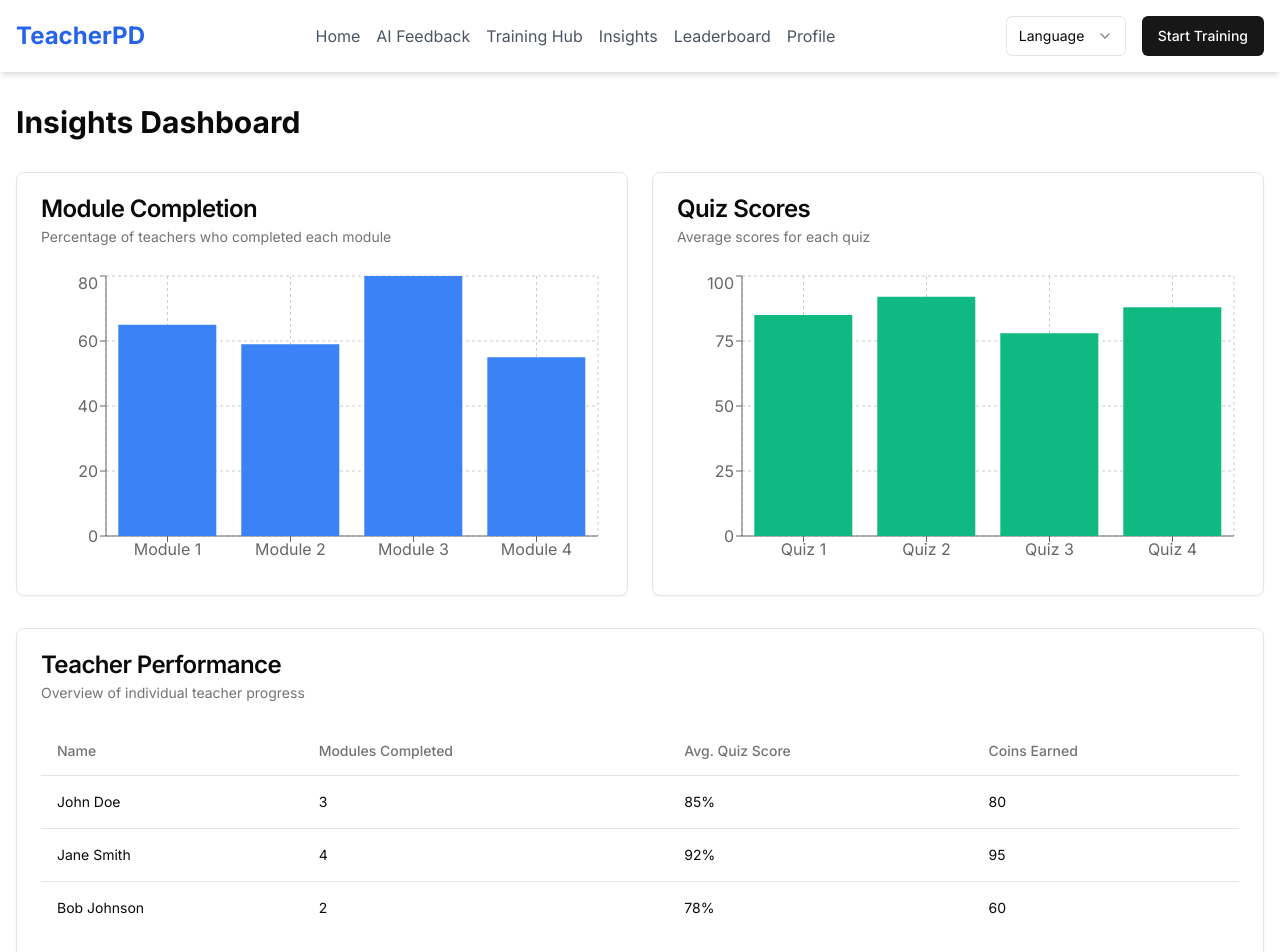
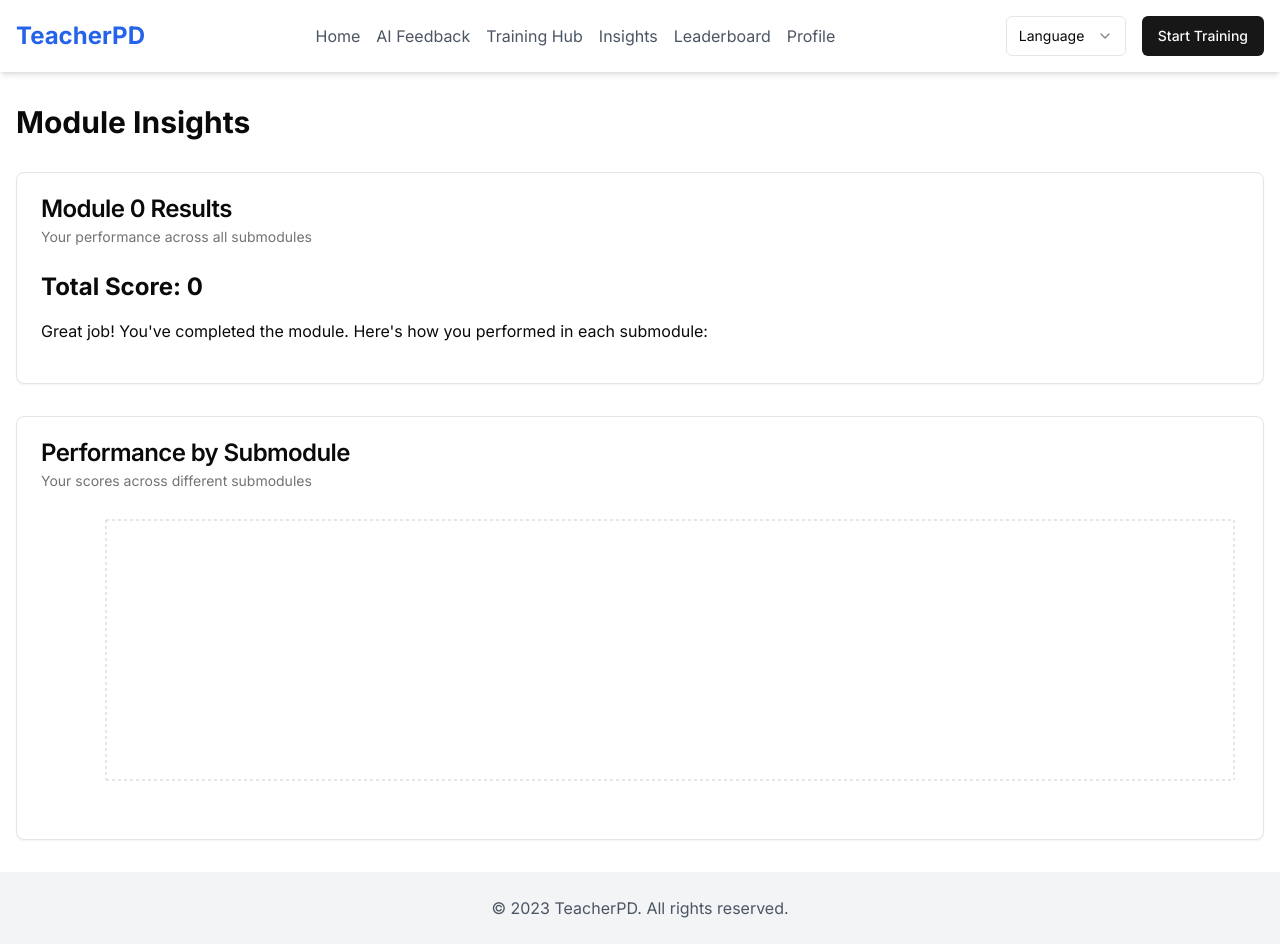
Before and after one commit to JDeep1234/Shikshak_Saathi, a Next.js app: page /insights in a window 1280 px wide. Shown: the top 952 px of the page. Built offline with nearby package versions, Linux system fonts and the light colour scheme.

Commit message:
Add files via upload

```diff
--- /dev/null
+++ b/app/insights/loading.tsx
@@ -0,0 +1,3 @@
+export default function Loading() {
+    return null
+  }
--- a/app/insights/page.tsx
+++ b/app/insights/page.tsx
@@ -1,128 +1,68 @@
 "use client"
 
+import { useEffect, useState } from "react"
+import { useSearchParams } from "next/navigation"
 import { Card, CardContent, CardDescription, CardHeader, CardTitle } from "@/components/ui/card"
-import { Table, TableBody, TableCell, TableHead, TableHeader, TableRow } from "@/components/ui/table"
-import { BarChart, Bar, XAxis, YAxis, CartesianGrid, Tooltip, ResponsiveContainer, PieChart, Pie, Cell } from "recharts"
+import { BarChart, Bar, XAxis, YAxis, CartesianGrid, Tooltip, ResponsiveContainer } from "recharts"
 
-const moduleCompletionData = [
-  { name: "Module 1", completed: 65 },
-  { name: "Module 2", completed: 59 },
-  { name: "Module 3", completed: 80 },
-  { name: "Module 4", completed: 55 },
-]
-
-const quizScoresData = [
-  { name: "Quiz 1", score: 85 },
-  { name: "Quiz 2", score: 92 },
-  { name: "Quiz 3", score: 78 },
-  { name: "Quiz 4", score: 88 },
-]
-
-const teacherData = [
-  { id: 1, name: "John Doe", modulesCompleted: 3, avgQuizScore: 85, coins: 80 },
-  { id: 2, name: "Jane Smith", modulesCompleted: 4, avgQuizScore: 92, coins: 95 },
-  { id: 3, name: "Bob Johnson", modulesCompleted: 2, avgQuizScore: 78, coins: 60 },
-]
-
-const engagementData = [
-  { name: "Daily Active", value: 75 },
-  { name: "Weekly Active", value: 15 },
-  { name: "Monthly Active", value: 10 },
-]
-
-const COLORS = ["#0088FE", "#00C49F", "#FFBB28"]
+interface QuizScore {
+  moduleId: number
+  submoduleId: number
+  score: number
+}
 
 export default function InsightsDashboard() {
+  const searchParams = useSearchParams()
+  const moduleId = Number.parseInt(searchParams.get("moduleId") || "0")
+  const [quizScores, setQuizScores] = useState<QuizScore[]>([])
+
+  useEffect(() => {
+    const storedScores = JSON.parse(localStorage.getItem("quizScores") || "[]")
+    setQuizScores(storedScores)
+  }, [])
+
+  const moduleScores = quizScores.filter((score) => score.moduleId === moduleId)
+  const totalScore = moduleScores.reduce((sum, score) => sum + score.score, 0)
+
+  const chartData = moduleScores.map((score) => ({
+    name: `Submodule ${score.submoduleId}`,
+    score: score.score,
+  }))
+
   return (
     <div className="container mx-auto px-4 py-8">
-      <h1 className="text-3xl font-bold mb-8">Insights Dashboard</h1>
-      <div className="grid md:grid-cols-2 gap-6 mb-8">
-        <Card>
-          <CardHeader>
-            <CardTitle>Module Completion</CardTitle>
-            <CardDescription>Percentage of teachers who completed each module</CardDescription>
-          </CardHeader>
-          <CardContent>
-            <ResponsiveContainer width="100%" height={300}>
-              <BarChart data={moduleCompletionData}>
-                <CartesianGrid strokeDasharray="3 3" />
-                <XAxis dataKey="name" />
-                <YAxis />
-                <Tooltip />
-                <Bar dataKey="completed" fill="#3b82f6" />
-              </BarChart>
-            </ResponsiveContainer>
-          </CardContent>
-        </Card>
-        <Card>
-          <CardHeader>
-            <CardTitle>Quiz Scores</CardTitle>
-            <CardDescription>Average scores for each quiz</CardDescription>
-          </CardHeader>
-          <CardContent>
-            <ResponsiveContainer width="100%" height={300}>
-              <BarChart data={quizScoresData}>
-                <CartesianGrid strokeDasharray="3 3" />
-                <XAxis dataKey="name" />
-                <YAxis />
-                <Tooltip />
-                <Bar dataKey="score" fill="#10b981" />
-              </BarChart>
-            </ResponsiveContainer>
-          </CardContent>
-        </Card>
-      </div>
+      <h1 className="text-3xl font-bold mb-8">Module Insights</h1>
       <Card className="mb-8">
         <CardHeader>
-          <CardTitle>Teacher Performance</CardTitle>
-          <CardDescription>Overview of individual teacher progress</CardDescription>
+          <CardTitle>Module {moduleId} Results</CardTitle>
+          <CardDescription>Your performance across all submodules</CardDescription>
         </CardHeader>
         <CardContent>
-          <Table>
-            <TableHeader>
-              <TableRow>
-                <TableHead>Name</TableHead>
-                <TableHead>Modules Completed</TableHead>
-                <TableHead>Avg. Quiz Score</TableHead>
-                <TableHead>Coins Earned</TableHead>
-              </TableRow>
-            </TableHeader>
-            <TableBody>
-              {teacherData.map((teacher) => (
-                <TableRow key={teacher.id}>
-                  <TableCell>{teacher.name}</TableCell>
-                  <TableCell>{teacher.modulesCompleted}</TableCell>
-                  <TableCell>{teacher.avgQuizScore}%</TableCell>
-                  <TableCell>{teacher.coins}</TableCell>
-                </TableRow>
-              ))}
-            </TableBody>
-          </Table>
+          <p className="text-2xl font-bold mb-4">Total Score: {totalScore}</p>
+          <p>Great job! You've completed the module. Here's how you performed in each submodule:</p>
+          <ul className="list-disc list-inside mt-4">
+            {moduleScores.map((score, index) => (
+              <li key={index}>
+                Submodule {score.submoduleId}: {score.score} out of 5
+              </li>
+            ))}
+          </ul>
         </CardContent>
       </Card>
       <Card>
         <CardHeader>
-          <CardTitle>Teacher Engagement</CardTitle>
-          <CardDescription>Distribution of teacher activity</CardDescription>
+          <CardTitle>Performance by Submodule</CardTitle>
+          <CardDescription>Your scores across different submodules</CardDescription>
         </CardHeader>
         <CardContent>
           <ResponsiveContainer width="100%" height={300}>
-            <PieChart>
-              <Pie
-                data={engagementData}
-                cx="50%"
-                cy="50%"
-                labelLine={false}
-                outerRadius={80}
-                fill="#8884d8"
-                dataKey="value"
-              >
-                {engagementData.map((entry, index) => (
-                  <Cell key={`cell-${index}`} fill={COLORS[index % COLORS.length]} />
-                ))}
-              </Pie>
+            <BarChart data={chartData}>
+              <CartesianGrid strokeDasharray="3 3" />
+              <XAxis dataKey="name" />
+              <YAxis />
               <Tooltip />
-            </PieChart>
+              <Bar dataKey="score" fill="#3b82f6" />
+            </BarChart>
           </ResponsiveContainer>
         </CardContent>
       </Card>
```
